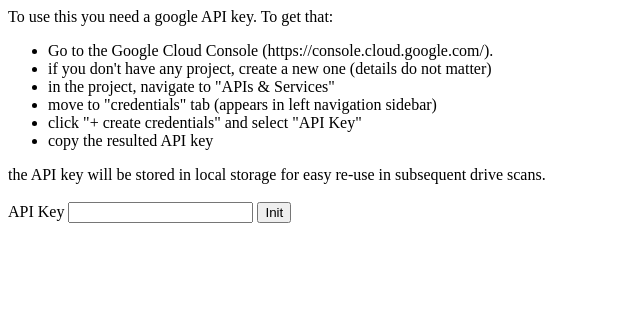
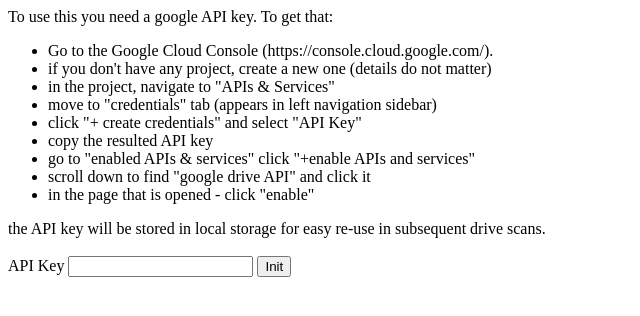
Before and after one commit to gonenradai/gdrive2kalturabulk, a plain HTML site: page index.html in a window 1280 px wide. Shown: the whole page, without its empty margins (0-640 px from the left). Drawn offline with Linux system fonts and the light colour scheme.

Commit message:
add setup steps

```diff
--- a/index.html
+++ b/index.html
@@ -161,6 +161,9 @@ document.addEventListener('DOMContentLoaded', () => {
     <li>move to "credentials" tab (appears in left navigation sidebar)</li>
     <li>click "+ create credentials" and select "API Key"</li>
     <li>copy the resulted API key</li>
+    <li>go to "enabled APIs & services" click "+enable APIs and services"</li>
+    <li>scroll down to find "google drive API" and click it</li>
+    <li>in the page that is opened - click "enable"</li>
   </ul>
   <div>
     the API key will be stored in local storage for easy re-use in subsequent drive scans.<br /><br />
```
